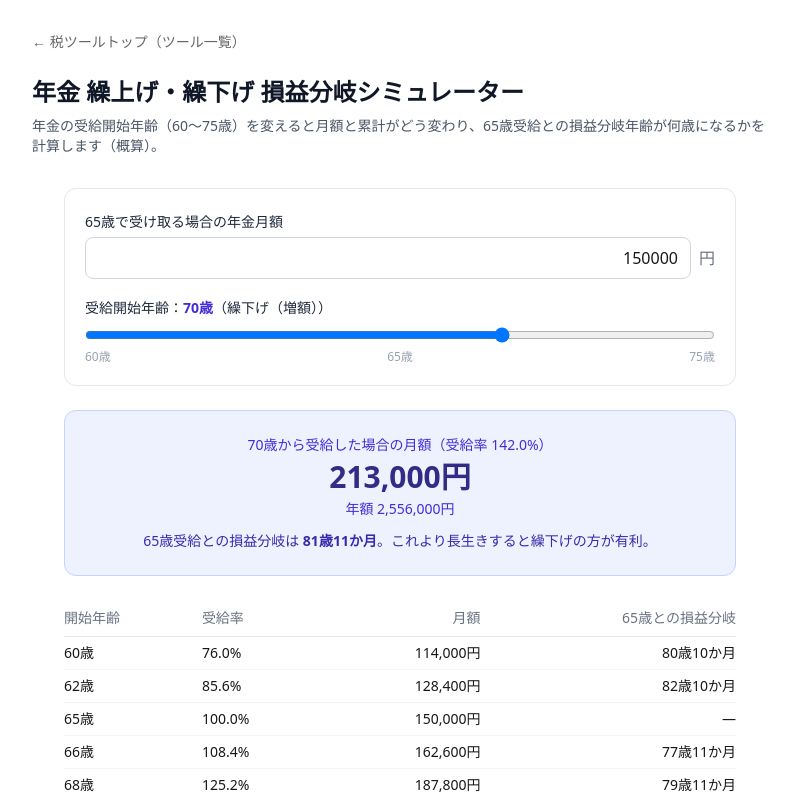
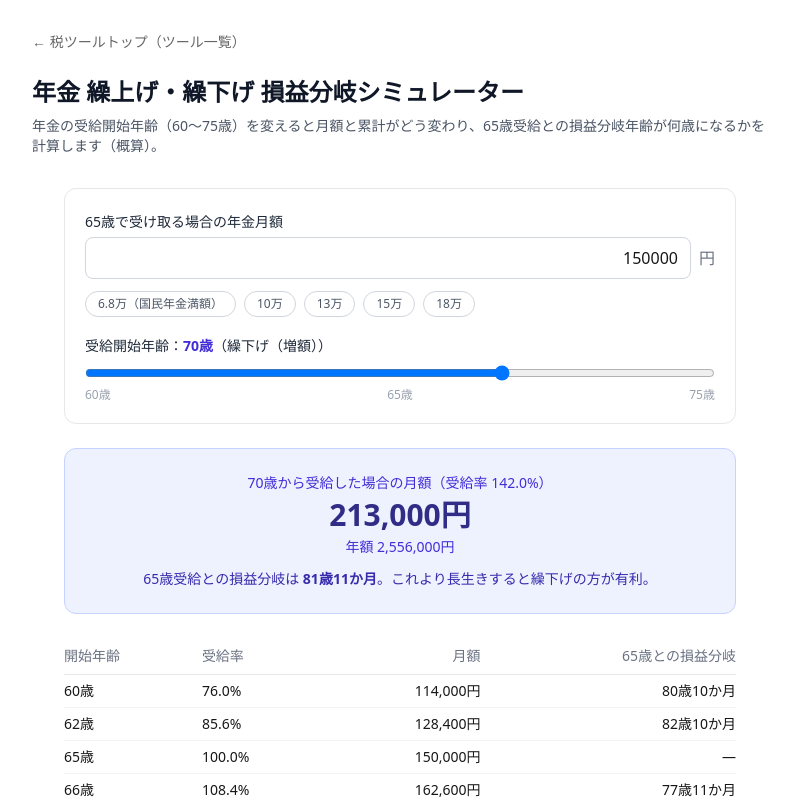
Before and after one commit to kokimi28/tool-factory, a Next.js app: page /nenkin-kuriage in a window 1280 px wide. Shown: the top 800 px of the page, without its empty margins (240-1031 px from the left). Built offline with nearby package versions, Linux system fonts and the light colour scheme; no server answers.

Commit message:
feat(nenkin-kuriage): E2 年金月額プリセット（ワンタップ入力） (#97)
Co-authored-by: Claude <noreply@anthropic.com>

```diff
--- a/components/nenkin-kuriage/Calculator.tsx
+++ b/components/nenkin-kuriage/Calculator.tsx
@@ -5,6 +5,7 @@ import {
   pensionScenario,
   breakEvenAgeVs65,
 } from "@/lib/nenkin-kuriage/calculations";
+import { PENSION_MONTHLY_PRESETS } from "@/lib/nenkin-kuriage/presets";
 import { parseNonNegativeNumber as toNumber } from "@/lib/input";
 
 const yen = (n: number) => `${Math.round(n).toLocaleString("ja-JP")}円`;
@@ -41,6 +42,18 @@ export default function Calculator() {
               className="w-full rounded-lg border border-gray-300 px-3 py-2 text-right"
             />
             <span className="text-gray-500">円</span>
+          </div>
+          <div className="mt-3 flex flex-wrap gap-2" role="group" aria-label="年金月額プリセット">
+            {PENSION_MONTHLY_PRESETS.map((p) => (
+              <button
+                key={p.value}
+                type="button"
+                className="rounded-full border border-gray-300 px-3 py-1 text-xs text-gray-600 transition hover:border-indigo-400 hover:text-indigo-700"
+                onClick={() => setBaseMonthly(String(p.value))}
+              >
+                {p.label}
+              </button>
+            ))}
           </div>
         </label>
 
--- /dev/null
+++ b/lib/nenkin-kuriage/presets.ts
@@ -0,0 +1,14 @@
+/**
+ * 65歳時点の年金月額プリセット（E2・2巡目）。代表的な月額をワンタップで入力する。
+ * Calculator とテストで共有し、値の妥当性を CI で固定する。
+ * 目安: 国民年金満額のみ〜厚生年金の平均的な受給月額の帯（概算）。
+ */
+export type PensionPreset = { label: string; value: number };
+
+export const PENSION_MONTHLY_PRESETS: PensionPreset[] = [
+  { label: "6.8万（国民年金満額）", value: 68_000 },
+  { label: "10万", value: 100_000 },
+  { label: "13万", value: 130_000 },
+  { label: "15万", value: 150_000 },
+  { label: "18万", value: 180_000 },
+];
```
Also changed, not shown: 1 other file (tests, documents, lock files or other folders).
